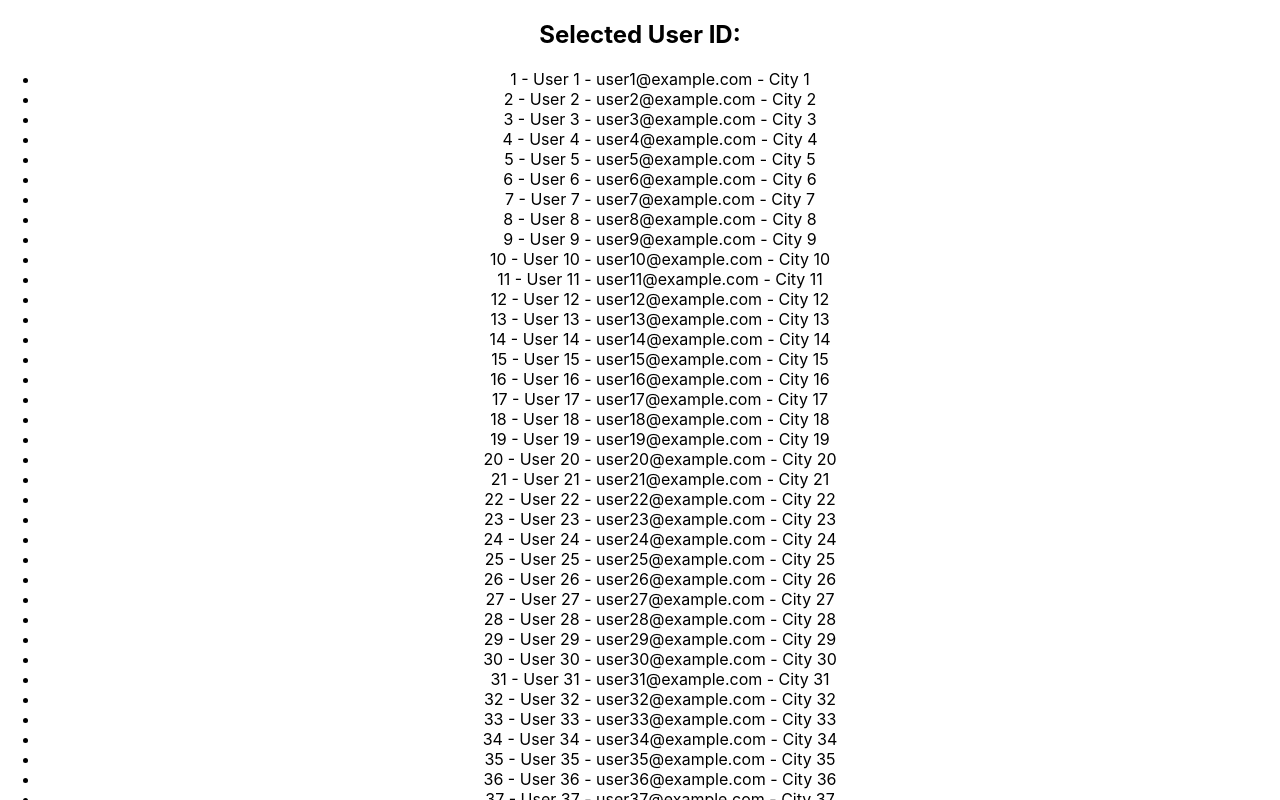
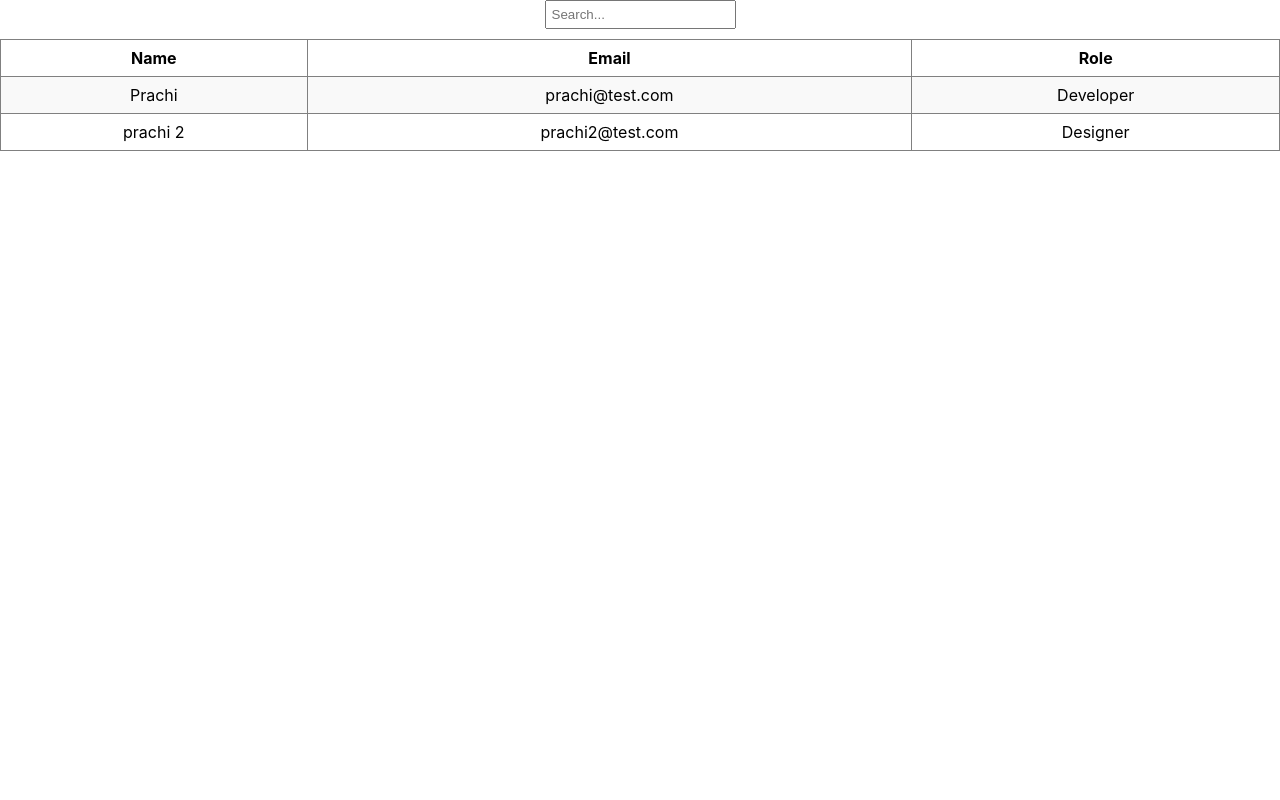
Before and after one commit to Prachiaher9/mern-practice, a React (Create React App) app: page / in a window 1280 px wide. Shown: the top 800 px of the page. Built offline with nearby package versions, Linux system fonts and the light colour scheme.

Commit message:
added dataTabled

```diff
--- a/src/App.js
+++ b/src/App.js
@@ -5,15 +5,32 @@ import FetchUsers from "./tasks/FetchUsers";
 import UsersWithReducer from "./tasks/UsersWithReducer";
 import UseReducerPractice from "./tasks/UseReducerPractice";
 import OptimizedUsersList from "./tasks/OptimizedUsersList";
+import DataTable from "./tasks/dataTable";
 
 function App() {
+  const columns = [
+    { key: "name", label: "Name" },
+    { key: "email", label: "Email" },
+    { key: "role", label: "Role" },
+  ];
+  const data = [
+    { name: "Prachi", email: "prachi@test.com", role: "Developer" },
+    { name: "prachi 2", email: "prachi2@test.com", role: "Designer" },
+  ];
+
+
   return (
     <div className="App">
       {/* <Todolist /> */}
       {/* <FetchUsers/> */}
       {/* <UsersWithReducer/> */}
       {/* <UseReducerPractice/> */}
-      <OptimizedUsersList/>
+      {/* <OptimizedUsersList/> */}
+
+      <DataTable
+      headers = {columns}
+      rows = {data}
+      onRowClick={(row) => console.log("Row clicked:", row)} />
     </div>
   );
 }
--- /dev/null
+++ b/src/tasks/dataTable.jsx
@@ -0,0 +1,73 @@
+
+import React, { useState, useMemo } from "react";
+
+const DataTable = ({ headers, rows, onRowClick }) => {
+  const [search, setSearch] = useState("");
+  const [selectedRow, setSelectedRow] = useState(null);
+
+  const filteredRows = useMemo(() => {
+    console.log("Filtering rows only when rows/headers/search changes");
+    if (!search) return rows;
+    return rows.filter((row) =>
+      headers.some((col) =>
+        String(row[col.key]).toLowerCase().includes(search.toLowerCase())
+      )
+    );
+  }, [rows, headers, search]);
+
+  const handleRowClick = (row) => {
+    setSelectedRow(row);
+    if (onRowClick) onRowClick(row);
+  };
+
+
+  return (
+    <div>
+      <input
+        type="text"
+        placeholder="Search..."
+        value={search}
+        onChange={(e) => setSearch(e.target.value)}
+        style={{ marginBottom: "10px", padding: "5px" }}
+      />
+
+      <table
+        border="1"
+        cellPadding="8"
+        cellSpacing="0"
+        style={{ width: "100%", borderCollapse: "collapse" }}
+      >
+        <thead>
+          <tr>
+            {headers.map((col) => (
+              <th key={col.key}>{col.label}</th>
+            ))}
+          </tr>
+        </thead>
+        <tbody>
+          {filteredRows.map((row, idx) => (
+            <tr
+              key={idx}
+              onClick={() => handleRowClick(row)}
+              style={{
+                backgroundColor:
+                  selectedRow === row
+                    ? "#d3f4ff"
+                    : idx % 2 === 0
+                    ? "#f9f9f9"
+                    : "white",
+                cursor: "pointer",
+              }}
+            >
+              {headers.map((col) => (
+                <td key={col.key}>{row[col.key]}</td>
+              ))}
+            </tr>
+          ))}
+        </tbody>
+      </table>
+    </div>
+  );
+};
+
+export default DataTable;
```
